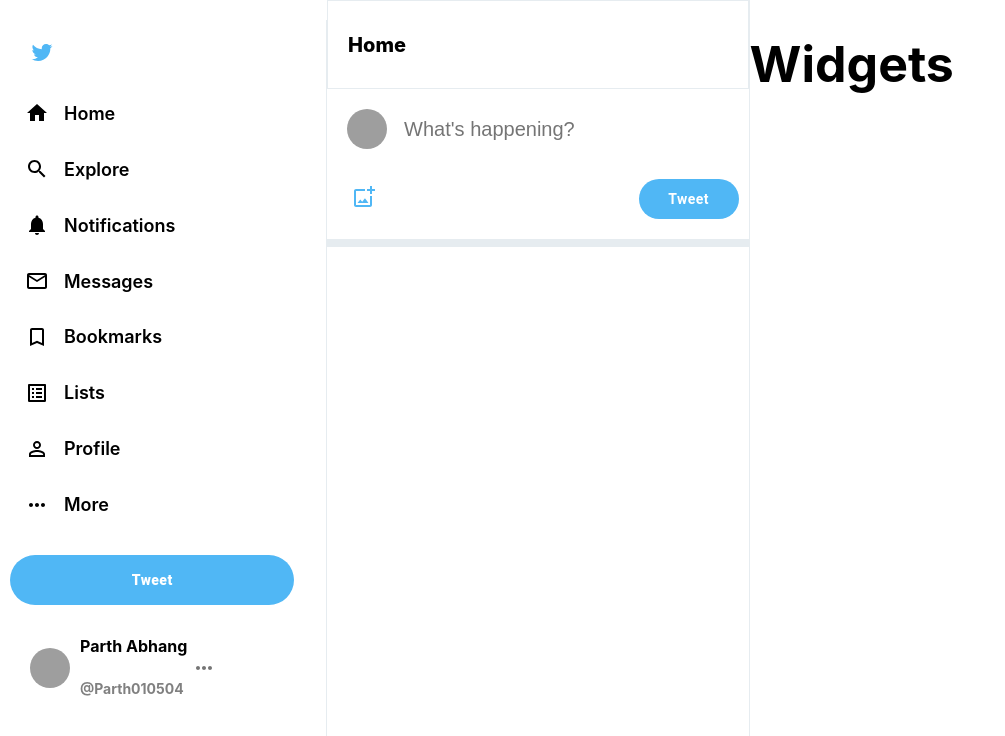
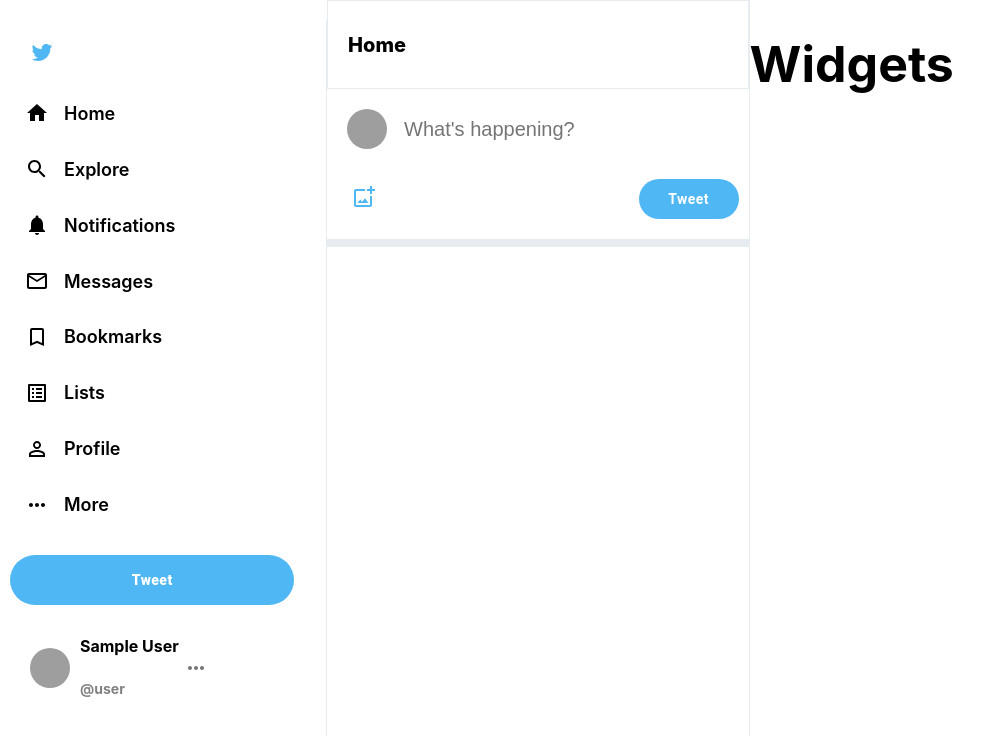
Before and after one commit to Parth0124/Twitter, a React (Create React App) app in the folder frontend/: page / in a window 1280 px wide. Shown: the top 736 px of the page, without its empty margins (0-1005 px from the left). Built offline with nearby package versions, Linux system fonts and the light colour scheme; no server answers; sample sign-in values are in the browser's storage; grey boxes are pictures that could not be loaded.

Commit message:
added user information while sending posts to the backend

```diff
--- /dev/null
+++ b/frontend/src/hooks/useLoggedInUser.jsx
@@ -0,0 +1,25 @@
+import { useEffect, useState } from "react";
+import { useAuthState } from "react-firebase-hooks/auth";
+import auth from "../firebase.init";
+
+const useLoggedInUser = () => {
+  const [user] = useAuthState(auth);
+  const email = user?.email;
+  console.log(email);
+  const [loggedInUser, setLoggedInUser] = useState({});
+
+  useEffect(() => {
+    if (email) {
+      fetch(`http://localhost:4000/loggedInUser?email=${email}`)
+        .then((res) => res.json())
+        .then((data) => {
+            console.log(data)
+          setLoggedInUser(data);
+        });
+    }
+  }, [email]);
+
+  return [loggedInUser, setLoggedInUser];
+};
+
+export default useLoggedInUser;
--- a/frontend/src/pages/Feed/TweetBox/TweetBox.jsx
+++ b/frontend/src/pages/Feed/TweetBox/TweetBox.jsx
@@ -1,40 +1,50 @@
-import React, { useState } from "react";
+import React, { useState, useEffect } from "react";
 import "./TweetBox.css";
 import { Avatar, Button } from "@mui/material";
 import AddPhotoAlternateOutlinedIcon from "@mui/icons-material/AddPhotoAlternateOutlined";
 import axios from "axios";
-// import { useUserAuth } from "../../../context/UserAuthContext";
-// import useLoggedInUser from "../../../hooks/useLoggedInUser";
+import useLoggedInUser from "../../../hooks/useLoggedInUser";
+import auth from "../../../firebase.init";
+import { useAuthState } from "react-firebase-hooks/auth";
 
 function TweetBox() {
   const [post, setPost] = useState("");
   const [imageURL, setImageURL] = useState("");
   const [isLoading, setIsLoading] = useState(false);
-  // const [name, setName] = useState('');
-  // const [username, setUsername] = useState(' ');
-  // const [loggedInUser] = useLoggedInUser();
-  // const { user } = useUserAuth();
-  // const email = user?.email;
+  const [loggedInUser] = useLoggedInUser();
+  const [name, setName] = useState('');
+  const [username, setUsername] = useState('');
+  const [user] = useAuthState(auth);
+  const email = user?.email;
 
-  // const userProfilePic = loggedInUser[0]?.profileImage ? loggedInUser[0]?.profileImage : "https://cdn.pixabay.com/photo/2016/08/08/09/17/avatar-1577909_960_720.png"
+  useEffect(() => {
+    if (user && email) {
+      if (user?.providerData[0]?.providerId === 'password') {
+        fetch(`http://localhost:4000/loggedInUser?email=${email}`)
+          .then(res => res.json())
+          .then(data => {
+            setName(data[0]?.name || '');
+            setUsername(data[0]?.username || '');
+          });
+      } else {
+        setName(user?.displayName || '');
+        setUsername(email?.split('@')[0] || '');
+      }
+    }
+  }, [user, email]);
 
-  // console.log(user?.providerData[0]?.providerId);
+  const userProfilePic = loggedInUser?.profileImage || "https://cdn.pixabay.com/photo/2016/08/08/09/17/avatar-1577909_960_720.png";
 
   const handleUploadImage = (e) => {
     setIsLoading(true);
     const image = e.target.files[0];
-
     const formData = new FormData();
     formData.set("image", image);
 
     axios
-      .post(
-        "https://api.imgbb.com/1/upload?key=8a2c698774a8261e45a1fc26d2d093d7",
-        formData
-      )
+      .post("https://api.imgbb.com/1/upload?key=8a2c698774a8261e45a1fc26d2d093d7", formData)
       .then((res) => {
         setImageURL(res.data.data.display_url);
-        // console.log(res.data.data.display_url);
         setIsLoading(false);
       })
       .catch((error) => {
@@ -44,71 +54,40 @@ function TweetBox() {
   };
 
   const handleTweet = (e) => {
-    if(imageURL){
     e.preventDefault();
+    if (!name || !username) return;
+
     const userPost = {
+      profilePhoto: userProfilePic,
       post: post,
       photo: imageURL,
+      username: username,
+      name: name,
+      email: email,
     };
-    console.log(userPost);
 
-    fetch("http://localhost:4000/post", {
+    fetch('http://localhost:4000/post', {
       method: "POST",
       headers: {
-        "content-type": "application/json",
+        'Content-Type': 'application/json',
       },
       body: JSON.stringify(userPost),
     })
-      .then((res) => res.json())
-      .then((data) => {
+      .then(res => res.json())
+      .then(data => {
         console.log(data);
       });
-    }
-    // if (user?.providerData[0]?.providerId === 'password') {
-    //     fetch(`https://pacific-peak-30751.herokuapp.com/loggedInUser?email=${email}`)
-    //         .then(res => res.json())
-    //         .then(data => {
-    //             setName(data[0]?.name)
-    //             setUsername(data[0]?.username)
-    //         })
-    // }
-    // else {
-    //     setName(user?.displayName)
-    //     setUsername(email?.split('@')[0])
-    // }
 
-    // if (name) {
-    //     const userPost = {
-    //         profilePhoto: userProfilePic,
-    //         post: post,
-    //         photo: imageURL,
-    //         username: username,
-    //         name: name,
-    //         email: email,
-    //     }
-    //     console.log(userPost);
-    //     setPost('')
-    //     setImageURL('')
-    //     fetch('https://pacific-peak-30751.herokuapp.com/post', {
-    //         method: "POST",
-    //         headers: {
-    //             'content-type': 'application/json'
-    //         },
-    //         body: JSON.stringify(userPost),
-    //     })
-    //         .then(res => res.json())
-    //         .then(data => {
-    //             console.log(data);
-
-    //         })
-    // }
+    console.log(userPost); // Log the post data after it's been constructed
+    setPost("");
+    setImageURL("");
   };
 
   return (
     <div className="tweetBox">
       <form onSubmit={handleTweet}>
         <div className="tweetBox__input">
-                <Avatar src="https://cdn.pixabay.com/photo/2016/08/08/09/17/avatar-1577909_960_720.png" />
+          <Avatar src={userProfilePic} />
           <input
             type="text"
             placeholder="What's happening?"
@@ -116,17 +95,14 @@ function TweetBox() {
             value={post}
             required
           />
-
         </div>
         <div className="imageIcon_tweetButton">
-                <label htmlFor='image' className="imageIcon">
-                    {
-                        isLoading ? <p>Uploading Image</p> : <p>{imageURL ? 'Image Uploaded' : <AddPhotoAlternateOutlinedIcon />}</p>
-                    }
+          <label htmlFor="image" className="imageIcon">
+            {isLoading ? <p>Uploading Image</p> : <p>{imageURL ? 'Image Uploaded' : <AddPhotoAlternateOutlinedIcon />}</p>}
           </label>
           <input
             type="file"
-                    id='image'
+            id="image"
             className="imageInput"
             onChange={handleUploadImage}
           />
@@ -136,4 +112,5 @@ function TweetBox() {
     </div>
   );
 }
+
 export default TweetBox;
--- a/frontend/src/pages/Home.jsx
+++ b/frontend/src/pages/Home.jsx
@@ -1,26 +1,35 @@
-import { useAuthState } from "react-firebase-hooks/auth"
-import auth from "../firebase.init"
-import { signOut } from "firebase/auth"
-import { Outlet } from 'react-router-dom'
-import Sidebar from "./Sidebar/Sidebar"
-import Widgets from "./Widgets/Widgets"
-
+import { useAuthState } from "react-firebase-hooks/auth";
+import auth from "../firebase.init";
+import { signOut } from "firebase/auth";
+import { Outlet } from 'react-router-dom';
+import Sidebar from "./Sidebar/Sidebar";
+import Widgets from "./Widgets/Widgets";
+import useLoggedInUser from "../hooks/useLoggedInUser";
 
 function Home() {
+  const [user, loading, error] = useAuthState(auth);
+  const [loggedInUser] = useLoggedInUser();
+  console.log(loggedInUser)
 
-  const user = useAuthState(auth);
+  const handleLogout = () => {
+    signOut(auth);
+  };
 
-  const handleLogout = () =>{
-    signOut(auth)
+  if (loading) {
+    return <div>Loading...</div>;
+  }
+
+  if (error) {
+    return <div>Error: {error.message}</div>;
   }
 
   return (
     <div className="app">
-      <Sidebar handleLogout={handleLogout} user={user}/>
+      <Sidebar handleLogout={handleLogout} user={user} />
       <Outlet />
       <Widgets />
     </div>
-  )
+  );
 }
 
-export default Home
+export default Home;
--- a/frontend/src/pages/Sidebar/Sidebar.jsx
+++ b/frontend/src/pages/Sidebar/Sidebar.jsx
@@ -9,14 +9,16 @@ import BookmarkBorderIcon from "@mui/icons-material/BookmarkBorder";
 import ListAltIcon from "@mui/icons-material/ListAlt";
 import PermIdentityIcon from "@mui/icons-material/PermIdentity";
 import MoreHorizIcon from "@mui/icons-material/MoreHoriz";
-import DoneIcon from '@mui/icons-material/Done';
-import Divider from '@mui/material/Divider';
+import DoneIcon from "@mui/icons-material/Done";
+import Divider from "@mui/material/Divider";
 import { Avatar, Button, IconButton, Menu, MenuItem } from "@mui/material";
 import { useState } from "react";
 import CustomeLink from "./CustomeLink";
+import useLoggedInUser from "../../hooks/useLoggedInUser";
 
-function Sidebar({ handleLogout, user  }) {
+function Sidebar({ handleLogout, user }) {
   const [anchorEl, setAnchorEl] = useState(null);
+  const [loggedInUser] = useLoggedInUser();
 
   const openMenu = Boolean(anchorEl);
 
@@ -28,31 +30,36 @@ function Sidebar({ handleLogout, user  }) {
     setAnchorEl(null);
   };
 
+  const userProfilePic = loggedInUser[0]?.profileImage
+    ? loggedInUser[0]?.profileImage
+    : "https://cdn.pixabay.com/photo/2016/08/08/09/17/avatar-1577909_960_720.png";
+  const result = user?.email?.split("@")[0];
+
   return (
     <div className="sidebar">
       <TwitterIcon className="sidebar__twitterIcon" />
-      <CustomeLink to='/home/feed'>
+      <CustomeLink to="/home/feed">
         <SidebarOptions active Icon={HomeIcon} text="Home" />
       </CustomeLink>
-      <CustomeLink to='/home/explore'>
+      <CustomeLink to="/home/explore">
         <SidebarOptions Icon={SearchIcon} text="Explore" />
       </CustomeLink>
-      <CustomeLink to='/home/notifications'>
+      <CustomeLink to="/home/notifications">
         <SidebarOptions Icon={NotificationsIcon} text="Notifications" />
       </CustomeLink>
-      <CustomeLink to='/home/messages'>
+      <CustomeLink to="/home/messages">
         <SidebarOptions Icon={MailOutlineIcon} text="Messages" />
       </CustomeLink>
-      <CustomeLink to='/home/bookmarks'>
+      <CustomeLink to="/home/bookmarks">
         <SidebarOptions Icon={BookmarkBorderIcon} text="Bookmarks" />
       </CustomeLink>
-      <CustomeLink to='/home/lists'>
+      <CustomeLink to="/home/lists">
         <SidebarOptions Icon={ListAltIcon} text="Lists" />
       </CustomeLink>
-      <CustomeLink to='/home/profile'>
+      <CustomeLink to="/home/profile">
         <SidebarOptions Icon={PermIdentityIcon} text="Profile" />
       </CustomeLink>
-      <CustomeLink to='/home/more'>
+      <CustomeLink to="/home/more">
         <SidebarOptions Icon={MoreHorizIcon} text="More" />
       </CustomeLink>
       <Button variant="outlined" className="sidebar__tweet">
@@ -60,10 +67,14 @@ function Sidebar({ handleLogout, user  }) {
       </Button>
 
       <div className="Profile__info" onClick={handleClick}>
-        <Avatar src="https://cdn.pixabay.com/photo/2016/08/08/09/17/avatar-1577909_960_720.png" />
+        <Avatar src={userProfilePic} />
         <div className="user__info">
-          <h4>Parth Abhang</h4>
-          <h5>@Parth010504</h5>
+          <h4>
+            {loggedInUser[0]?.name
+              ? loggedInUser[0]?.name
+              : user && user?.displayName}
+          </h4>
+          <h5>@{result}</h5>
         </div>
         <IconButton
           size="small"
@@ -85,15 +96,19 @@ function Sidebar({ handleLogout, user  }) {
           <Avatar src="https://cdn.pixabay.com/photo/2016/08/08/09/17/avatar-1577909_960_720.png" />
           <div className="user__info subUser__info">
             <div>
-              <h4>Parth Abhang</h4>
-              <h5>@Parth010504</h5>
+              <h4>
+                {loggedInUser[0]?.name
+                  ? loggedInUser[0]?.name
+                  : user && user?.displayName}
+              </h4>
+              <h5>@{result}</h5>
             </div>
-            <DoneIcon className="done_icon"/>
+            <DoneIcon className="done_icon" />
           </div>
         </MenuItem>
         <Divider />
-          <MenuItem onClick={handleClose}>Add an existing account</MenuItem>
-          <MenuItem onClick={handleLogout}>Log out @Parth010504</MenuItem>
+        <MenuItem onClick={handleClose}>Add an existing account</MenuItem>
+        <MenuItem onClick={handleLogout}>Log out @{result}</MenuItem>
       </Menu>
     </div>
   );
```
Also changed, not shown: 1 other file (tests, documents, lock files or other folders). Lines whose indentation alone changed are shown as unchanged.
